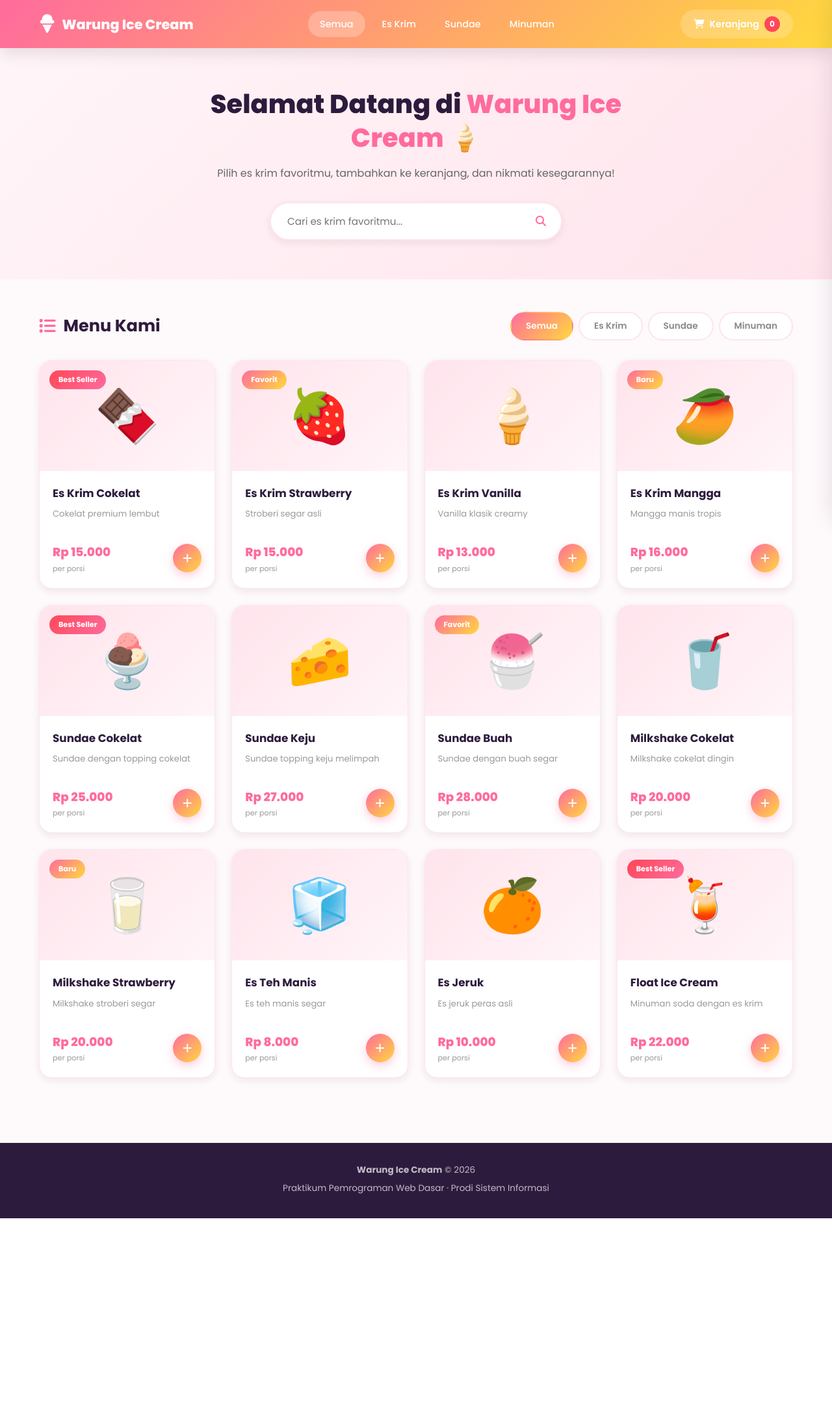
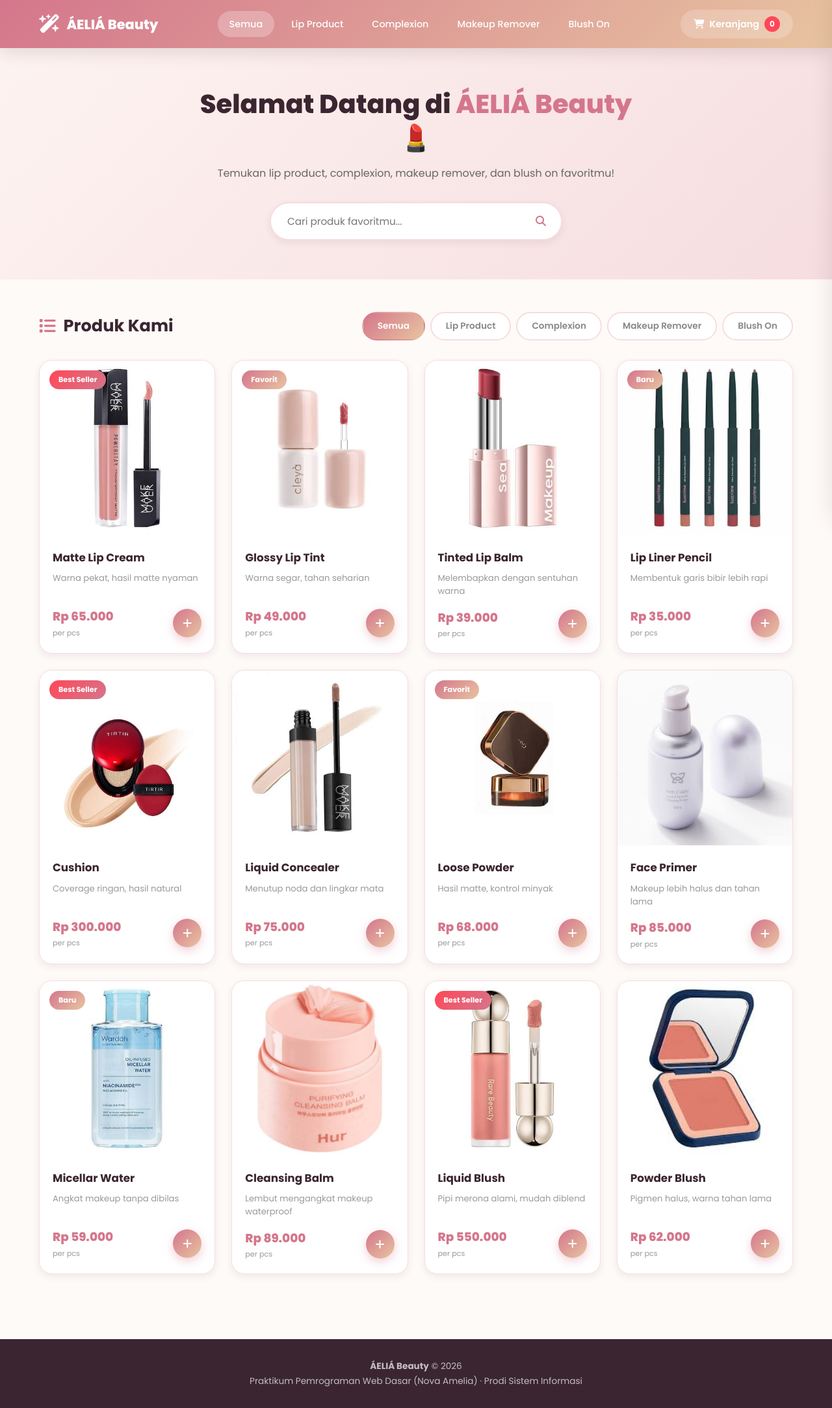
Before and after one commit to NovaAmelia-H1101251002/PPWD2026, a PHP site: page / in a window 1280 px wide. Shown: the whole page at 65% size. Before the commit the page ends 1875 px from the top, so only its background shows below. Run offline with PHP 8.4, Linux system fonts and the light colour scheme.

Commit message:
ini makeup

```diff
--- a/index.html
+++ b/index.html
@@ -4,7 +4,7 @@
 <head>
     <meta charset="UTF-8">
     <meta name="viewport" content="width=device-width, initial-scale=1.0">
-    <title>Warung Ice Cream - Es Krim Segar Setiap Hari</title>
+    <title>ÁELIÁ Beauty - Your favorite makeup</title>
     <script src="https://code.jquery.com/jquery-3.7.1.min.js"
         integrity="sha256-/JqT3SQfawRcv/BIHPThkBvs0OEvtFFmqPF/lYI/Cxo=" crossorigin="anonymous"></script>
     <link rel="stylesheet" href="https://cdnjs.cloudflare.com/ajax/libs/font-awesome/6.4.0/css/all.min.css">
@@ -17,12 +17,13 @@
     <!-- NAVBAR -->
     <nav class="navbar">
         <div class="nav-container">
-            <div class="logo"><i class="fas fa-ice-cream"></i><span>Warung Ice Cream</span></div>
+            <div class="logo"><i class="fas fa-wand-magic-sparkles"></i><span>ÁELIÁ Beauty</span></div>
             <div class="nav-menu" id="navMenu">
                 <a class="nav-link active" data-filter="all">Semua</a>
-                <a class="nav-link" data-filter="es-krim">Es Krim</a>
-                <a class="nav-link" data-filter="sundae">Sundae</a>
-                <a class="nav-link" data-filter="minuman">Minuman</a>
+                <a class="nav-link" data-filter="lip-product">Lip Product</a>
+                <a class="nav-link" data-filter="complexion">Complexion</a>
+                <a class="nav-link" data-filter="makeup-remover">Makeup Remover</a>
+                <a class="nav-link" data-filter="blush-on">Blush On</a>
             </div>
             <div class="cart-btn" id="cartBtn">
                 <i class="fas fa-shopping-cart"></i><span class="cart-text">Keranjang</span>
@@ -35,10 +36,10 @@
     <!-- HERO -->
     <section class="hero">
         <div class="hero-content">
-            <h1>Selamat Datang di <span>Warung Ice Cream</span> 🍦</h1>
-            <p>Pilih es krim favoritmu, tambahkan ke keranjang, dan nikmati kesegarannya!</p>
+            <h1>Selamat Datang di <span>ÁELIÁ Beauty</span> 💄</h1>
+            <p>Temukan lip product, complexion, makeup remover, dan blush on favoritmu!</p>
             <div class="search-box">
-                <input type="text" id="searchProduk" placeholder="Cari es krim favoritmu...">
+                <input type="text" id="searchProduk" placeholder="Cari produk favoritmu...">
                 <i class="fas fa-search"></i>
             </div>
         </div>
@@ -47,12 +48,13 @@
     <!-- PRODUK -->
     <section class="produk-section">
         <div class="section-header">
-            <h2><i class="fas fa-list"></i> Menu Kami</h2>
+            <h2><i class="fas fa-list"></i> Produk Kami</h2>
             <div class="filter-btns">
                 <button class="filter-btn active" data-cat="all">Semua</button>
-                <button class="filter-btn" data-cat="es-krim">Es Krim</button>
-                <button class="filter-btn" data-cat="sundae">Sundae</button>
-                <button class="filter-btn" data-cat="minuman">Minuman</button>
+                <button class="filter-btn" data-cat="lip-product">Lip Product</button>
+                <button class="filter-btn" data-cat="complexion">Complexion</button>
+                <button class="filter-btn" data-cat="makeup-remover">Makeup Remover</button>
+                <button class="filter-btn" data-cat="blush-on">Blush On</button>
             </div>
         </div>
         <div class="produk-grid" id="produkGrid"></div>
@@ -88,12 +90,12 @@
                     <div class="ringkasan" id="ringkasanPesanan"></div>
                     <div class="form-group">
                         <label for="inputNama">Nama Lengkap</label>
-                        <input type="text" id="inputNama" placeholder="Contoh: Nova Amelia">
+                        <input type="text" id="inputNama" placeholder="Contoh: Nova  Amelia">
                         <span class="error-msg" id="errNama"></span>
                     </div>
                     <div class="form-group">
                         <label for="inputAlamat">Alamat Pengiriman</label>
-                        <textarea id="inputAlamat" rows="3" placeholder="Jl. Pangeran Natakusuma No. 10, Pontianak"></textarea>
+                        <textarea id="inputAlamat" rows="3" placeholder="Jl. Kota Baru No. 25, Pontianak"></textarea>
                         <span class="error-msg" id="errAlamat"></span>
                     </div>
                     <div class="form-group">
@@ -116,8 +118,8 @@
 
     <!-- FOOTER -->
     <footer class="footer">
-        <p><strong>Warung Ice Cream</strong> © 2026</p>
-        <p>Praktikum Pemrograman Web Dasar · Prodi Sistem Informasi</p>
+        <p><strong>ÁELIÁ Beauty</strong> © 2026</p>
+        <p>Praktikum Pemrograman Web Dasar (Nova Amelia) · Prodi Sistem Informasi</p>
     </footer>
 
     <script src="script.js"></script>
--- a/style.css
+++ b/style.css
@@ -6,22 +6,22 @@
 }
 
 :root {
-    --primary: #ff6b9d;
-    --primary-dark: #e84a7f;
-    --secondary: #ffd93d;
-    --accent: #6bcbff;
-    --dark: #2d1b3d;
-    --light: #fff5f8;
-    --gradient: linear-gradient(135deg, #ff6b9d 0%, #ffd93d 100%);
-    --shadow-sm: 0 4px 12px rgba(45, 27, 61, .08);
-    --shadow-md: 0 8px 25px rgba(45, 27, 61, .12);
-    --shadow-lg: 0 15px 40px rgba(255, 107, 157, .25);
+    --primary: #d4768c;
+    --primary-dark: #b95a72;
+    --secondary: #e8c4a0;
+    --accent: #c9a3a8;
+    --dark: #3a2530;
+    --light: #fdf3f0;
+    --gradient: linear-gradient(135deg, #d4768c 0%, #e8c4a0 100%);
+    --shadow-sm: 0 4px 12px rgba(58, 37, 48, .08);
+    --shadow-md: 0 8px 25px rgba(58, 37, 48, .12);
+    --shadow-lg: 0 15px 40px rgba(212, 118, 140, .25);
     --radius: 20px;
 }
 
 body {
     font-family: 'Poppins', sans-serif;
-    background: #fef9fb;
+    background: #fefaf8;
     color: var(--dark);
     line-height: 1.7;
     overflow-x: hidden;
@@ -119,7 +119,7 @@ body {
 
 /* HERO */
 .hero {
-    background: linear-gradient(135deg, #fff5f8, #ffe4ec);
+    background: linear-gradient(135deg, #fdf3f0, #f6dde0);
     padding: 60px 20px;
     text-align: center;
     position: relative;
@@ -159,7 +159,7 @@ body {
 .search-box input {
     width: 100%;
     padding: 16px 55px 16px 25px;
-    border: 2px solid #ffe4ec;
+    border: 2px solid #f6dde0;
     border-radius: 50px;
     font-family: inherit;
     font-size: .95rem;
@@ -217,7 +217,7 @@ body {
 
 .filter-btn {
     padding: 10px 22px;
-    border: 2px solid #ffe4ec;
+    border: 2px solid #f6dde0;
     background: white;
     border-radius: 50px;
     font-size: .85rem;
@@ -248,7 +248,7 @@ body {
     overflow: hidden;
     box-shadow: var(--shadow-sm);
     transition: all .4s cubic-bezier(.4, 0, .2, 1);
-    border: 1px solid #ffe4ec;
+    border: 1px solid #f6dde0;
     position: relative;
     animation: fadeInUp .5s ease;
 }
@@ -271,14 +271,29 @@ body {
 }
 
 .produk-img {
-    height: 170px;
-    background: linear-gradient(135deg, #ffe4ec, #fff5f8);
+    aspect-ratio: 1 / 1;
+    background: linear-gradient(135deg, #f6dde0, #fdf3f0);
     display: flex;
     align-items: center;
     justify-content: center;
-    font-size: 5rem;
     position: relative;
     overflow: hidden;
+}
+
+.produk-img::before {
+    content: attr(data-label);
+    white-space: pre-line;
+    text-align: center;
+    font-size: .8rem;
+    color: #c9a3a8;
+}
+
+.produk-img img {
+    position: absolute;
+    inset: 0;
+    width: 100%;
+    height: 100%;
+    object-fit: cover;
 }
 
 .produk-badge {
@@ -295,7 +310,7 @@ body {
 }
 
 .produk-badge.hot {
-    background: linear-gradient(135deg, #ff4757, #ff6b9d);
+    background: linear-gradient(135deg, #ff4757, #d4768c);
 }
 
 .produk-info {
@@ -349,7 +364,7 @@ body {
     display: flex;
     align-items: center;
     justify-content: center;
-    box-shadow: 0 5px 15px rgba(255, 107, 157, .35);
+    box-shadow: 0 5px 15px rgba(212, 118, 140, .35);
 }
 
 .btn-add-cart:hover {
@@ -734,7 +737,6 @@ body {
 .footer p {
     font-size: .85rem;
     color: rgba(255, 255, 255, .7);
-    margin-bottom: 5px;
 }
 
 /* RESPONSIVE - Mobile */
```
Also changed, not shown: other parts of style.css (+13 -30 lines), script.js (+29 -22 lines).
